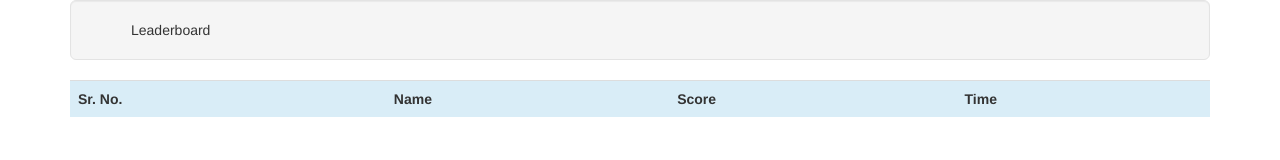
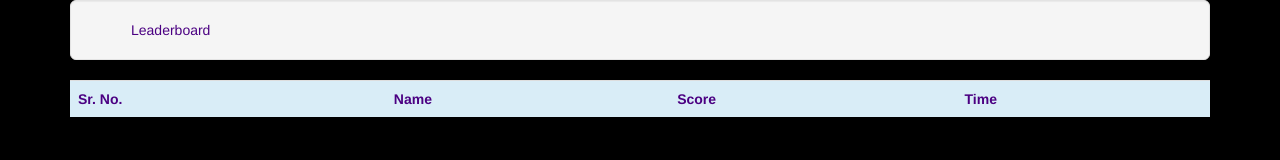
Before and after one commit to sukrutrao/Quiz-Game, a website: page public/leaderboard.html in a window 1280 px wide. Drawn offline with nearby package versions, Linux system fonts and the light colour scheme; no server answers.

Commit message:
Changed color scheme for leaderboard

```diff
--- a/public/leaderboard.html
+++ b/public/leaderboard.html
@@ -7,11 +7,17 @@
         <meta name="viewport" content="width=device-width, initial-scale=1">
         <link rel="stylesheet" href="http://maxcdn.bootstrapcdn.com/bootstrap/3.3.6/css/bootstrap.min.css">
         <script src="leaderscript.js"></script>
+        <style>
+          body{
+            background-color: black;
+            color: indigo;
+          }
+        </style>
     </head>
     <body>
-      <div class="container">
+      <div class="container" >
         <div id="leaderboardtitle" class="jumbotron well" style="font-size:2.5em font-weight: bold">Leaderboard</div>
-        <table class="table table-striped table-responsive">
+        <table class="table table-responsive" style="background-color: lightseagreen">
           <thread>
             <tr class="info">
               <th>Sr. No.</th>
```
